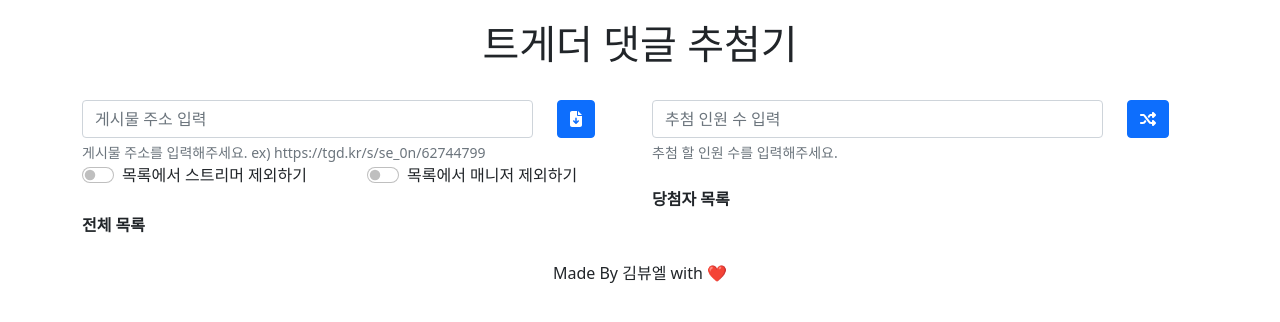
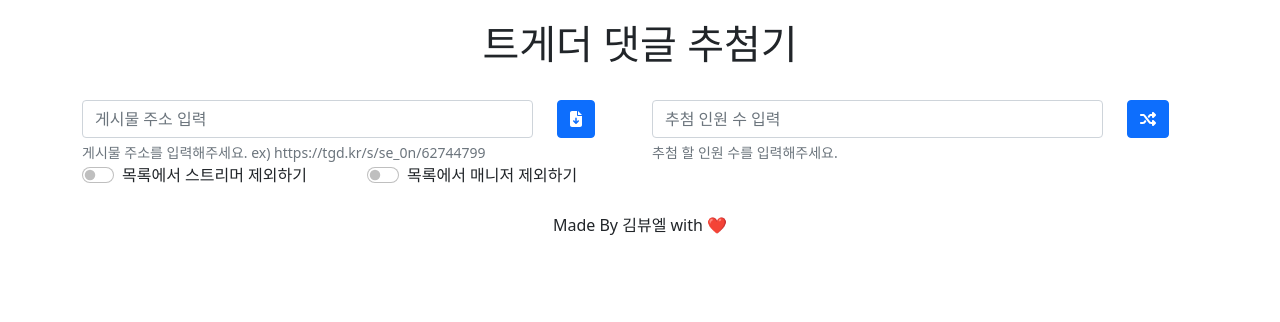
Before and after one commit to dokdo2005/tgd-comment-lottery, a React (Create React App) app: page / in a window 1280 px wide. Shown: the top 322 px of the page. Built offline with nearby package versions, Linux system fonts and the light colour scheme.

Commit message:
mod: 리스트 형태 수정

```diff
--- a/src/App.js
+++ b/src/App.js
@@ -143,12 +143,16 @@ function App() {
                 />
               </Col>
             </Row>
+            {isLoading || nicknameList.length > 0 ? (
+              <>
                 <Row>&nbsp;</Row>
                 <Row>
                   <Col>
                     <b>전체 목록</b>
                   </Col>
                 </Row>
+              </>
+            ) : null}
             <ListGroup>
               {isLoading ? (
                 <ListGroup.Item>
@@ -181,12 +185,19 @@ function App() {
             <Row>
               <Form.Text>추첨 할 인원 수를 입력해주세요.</Form.Text>
             </Row>
+            {isDrawing || lotteryList.length > 0 ? (
+              <>
                 <Row>&nbsp;</Row>
                 <Row>
                   <Col>
                     <b>당첨자 목록</b>
                   </Col>
                 </Row>
+                <Row>
+                  <Form.Text>당첨을 축하합니다!</Form.Text>
+                </Row>
+              </>
+            ) : null}
             <ListGroup>
               {isDrawing ? (
                 <ListGroup.Item>
```
Lines whose indentation alone changed are shown as unchanged.
